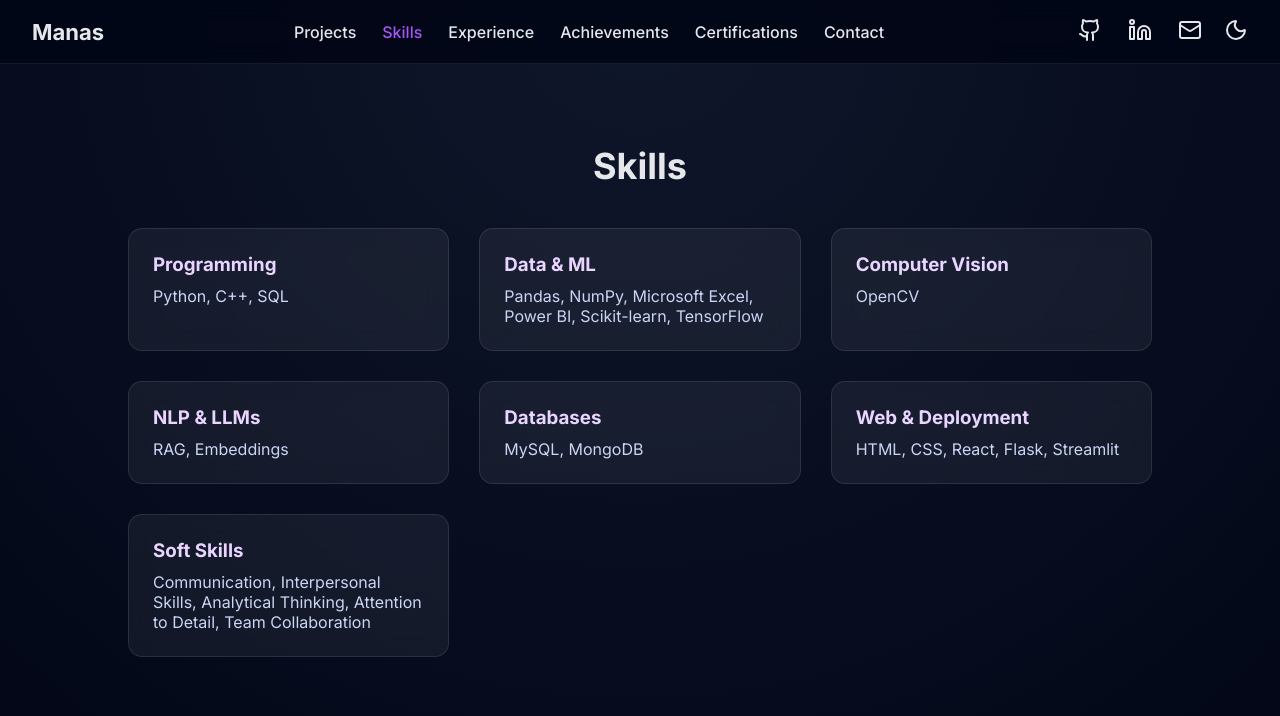
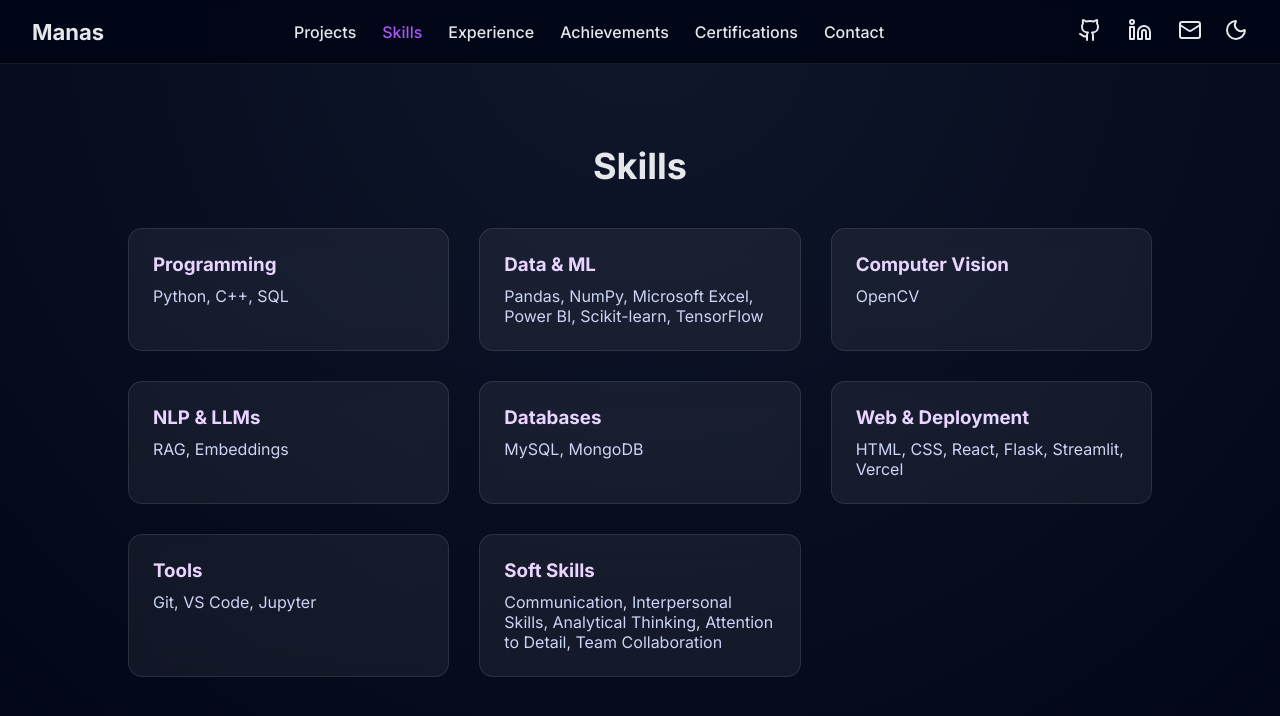
Before and after one commit to manas2206/manas-ai, a React (Vite) app: page /skills in a window 1280 px wide. Shown: the top 716 px of the page. Built offline with nearby package versions, Linux system fonts and the light colour scheme.

Commit message:
Update Skills.jsx

```diff
--- a/src/sections/Skills.jsx
+++ b/src/sections/Skills.jsx
@@ -7,7 +7,8 @@ const skills = [
   { title: "Computer Vision", items: "OpenCV" },
   { title: "NLP & LLMs", items: "RAG, Embeddings" },
   { title: "Databases", items: "MySQL, MongoDB" },
-  { title: "Web & Deployment", items: "HTML, CSS, React, Flask, Streamlit" },
+  { title: "Web & Deployment", items: "HTML, CSS, React, Flask, Streamlit, Vercel" },
+  {title: "Tools", items: "Git, VS Code, Jupyter"},
   {title: "Soft Skills", items: "Communication, Interpersonal Skills, Analytical Thinking, Attention to Detail, Team Collaboration"},
 ];
 
```
